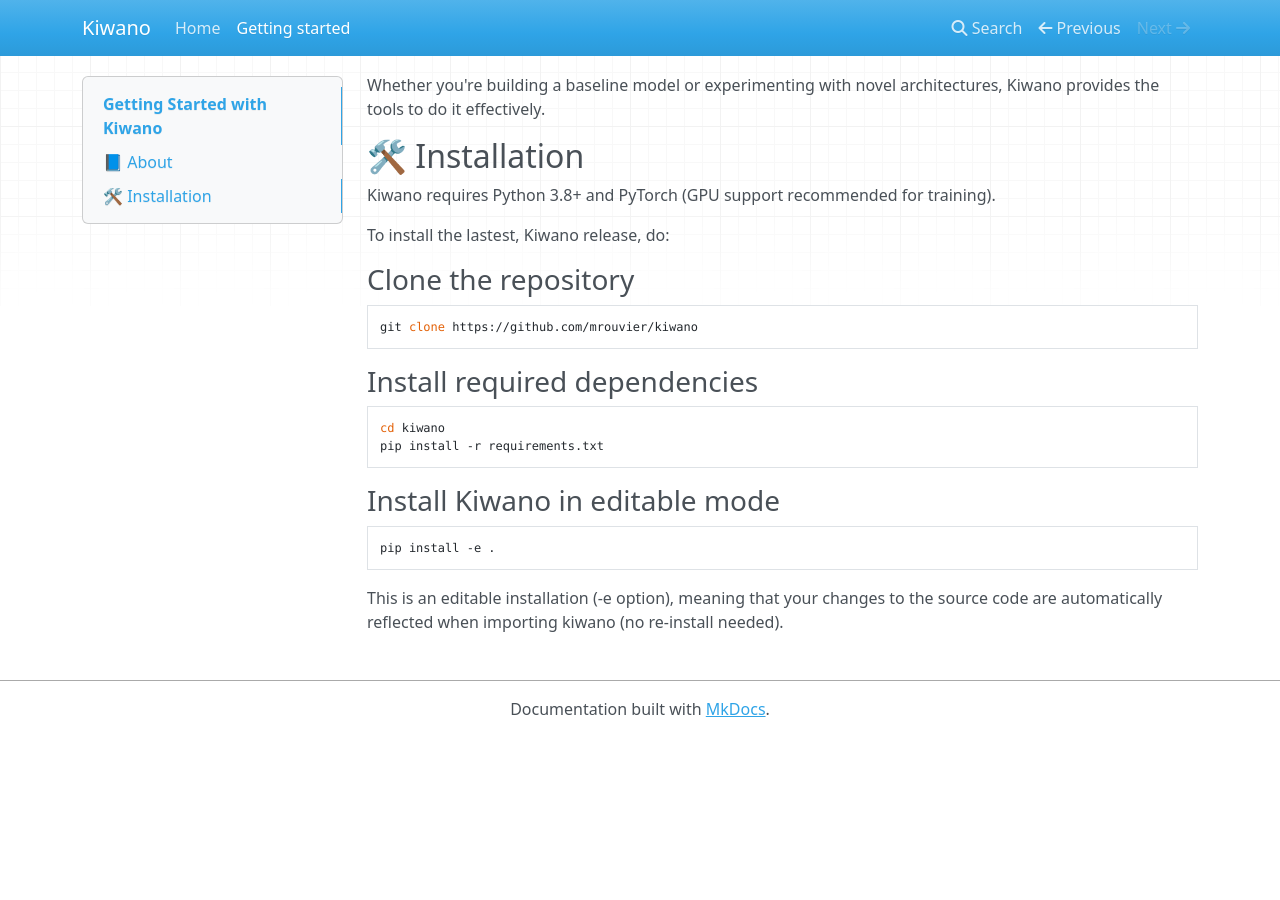
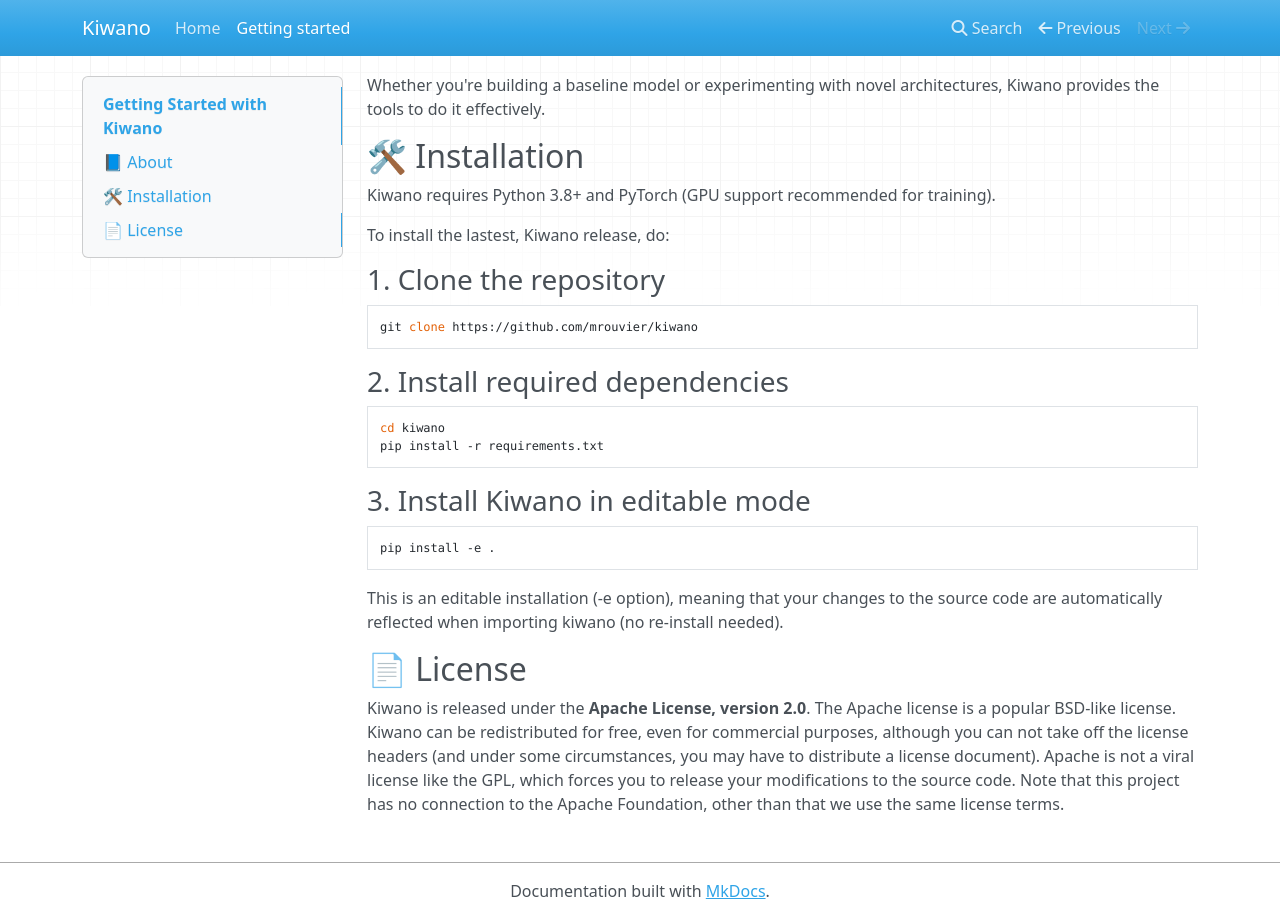
Before and after one commit to mrouvier/kiwano, an MkDocs documentation site: the page built from docs/getting_started.md, in a window 1280 px wide and 900 px high, scrolled down 873 px. Built offline with MkDocs 1.6.1, drawn with Linux system fonts in a browser that asks for light colours; nearby versions of some CDN libraries; before the commit the page ends 1610 px from its top, so only the background shows below that.

Commit message:
new getting_startd documentation

````diff
--- a/docs/getting_started.md
+++ b/docs/getting_started.md
@@ -49,20 +49,20 @@
 
 To install the lastest, Kiwano release, do:
 
-### Clone the repository
+### 1. Clone the repository
 
 ```bash
 git clone https://github.com/mrouvier/kiwano
 ```
 
-### Install required dependencies
+### 2. Install required dependencies
 
 ```bash
 cd kiwano
 pip install -r requirements.txt
 ```
 
-### Install Kiwano in editable mode
+### 3. Install Kiwano in editable mode
 
 
 ```bash
@@ -70,3 +70,8 @@
 ```
 
 This is an editable installation (-e option), meaning that your changes to the source code are automatically reflected when importing kiwano (no re-install needed).
+
+
+## 📄 License
+
+Kiwano is released under the **Apache License, version 2.0**. The Apache license is a popular BSD-like license. Kiwano can be redistributed for free, even for commercial purposes, although you can not take off the license headers (and under some circumstances, you may have to distribute a license document). Apache is not a viral license like the GPL, which forces you to release your modifications to the source code. Note that this project has no connection to the Apache Foundation, other than that we use the same license terms.
````
